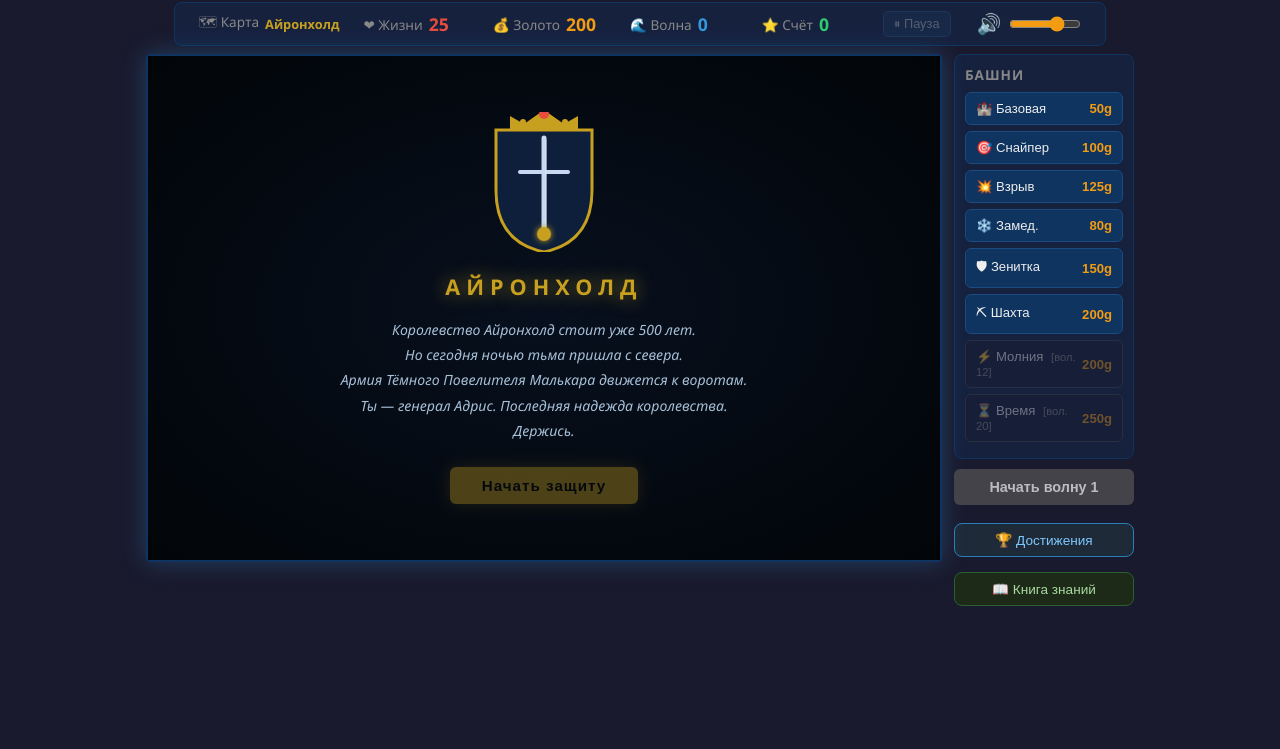
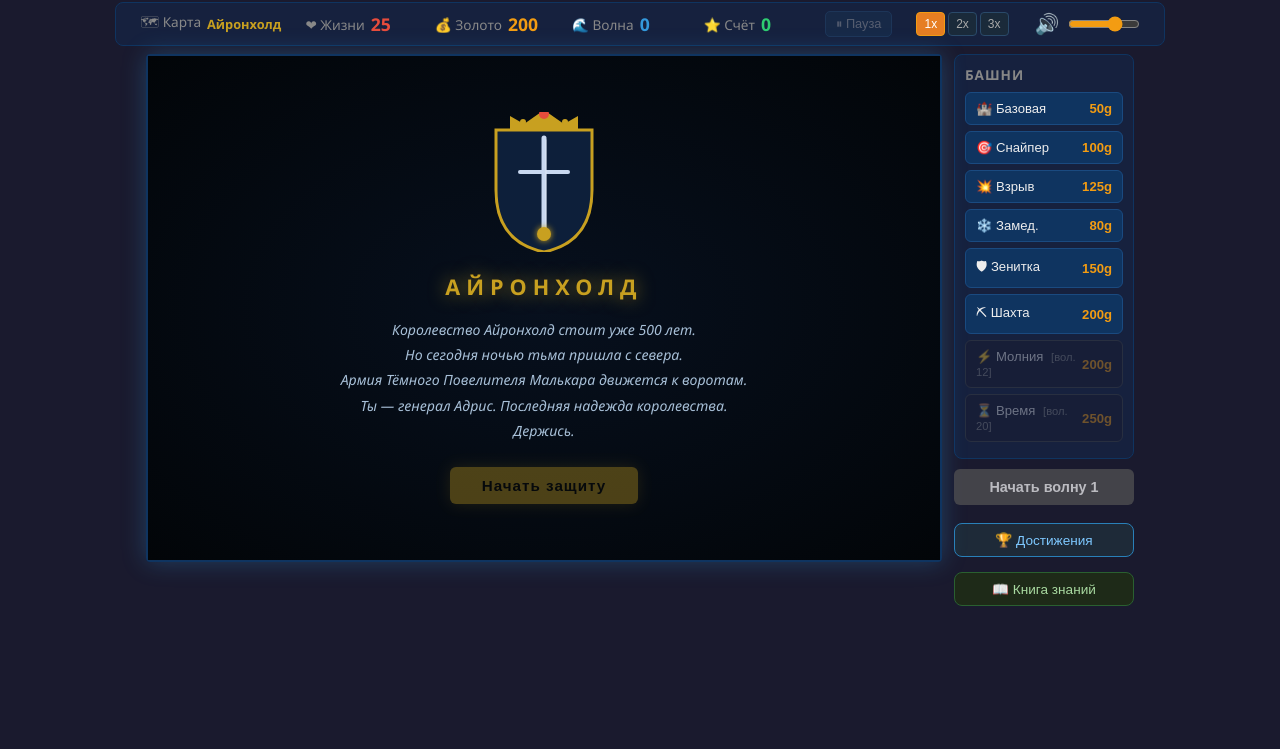
Before and after one commit to Helly3288/tower-defense-first-time, a plain HTML site: page index.html in a window 1280 px wide. Shown: the part 51-800 px from the top of the page. Drawn offline with Linux system fonts and the light colour scheme.

Commit message:
добавлено управление скоростью игры 1x 2x 3x

```diff
--- a/index.html
+++ b/index.html
@@ -143,6 +143,19 @@
     #pauseBtn:hover:not(:disabled) { background: #2a5a8a; color: #fff; }
     #pauseBtn:disabled { opacity: 0.35; cursor: not-allowed; }
     #pauseBtn.active { background: #27ae60; border-color: #2ecc71; color: #fff; }
+
+    .speed-btn {
+      padding: 4px 7px;
+      background: #1a2a3a;
+      color: #aaa;
+      border: 1px solid #2a4a6a;
+      border-radius: 4px;
+      cursor: pointer;
+      font-size: 0.75rem;
+      transition: background 0.1s, color 0.1s;
+    }
+    .speed-btn:hover { background: #2a4a6a; color: #fff; }
+    .speed-btn.active { background: #e67e22; border-color: #f39c12; color: #fff; }
 
     #startWave {
       width: 100%;
@@ -930,6 +943,11 @@
     <div class="hud-item">
       <button id="pauseBtn" disabled>⏸ Пауза</button>
     </div>
+    <div class="hud-item" style="display:flex;gap:3px;align-items:center">
+      <button class="speed-btn active" data-speed="1">1x</button>
+      <button class="speed-btn" data-speed="2">2x</button>
+      <button class="speed-btn" data-speed="3">3x</button>
+    </div>
   </div>
 
   <div id="main">
--- a/js/game.js
+++ b/js/game.js
@@ -196,6 +196,7 @@ class Game {
     this.snakes              = [];
     this._unlockNotified     = new Set();
     this.paused              = false;
+    this.gameSpeed           = 1;
     this._timeFreezeGlobalCD = 0;
     this.expertMode          = false;
 
@@ -366,6 +367,7 @@ class Game {
     this.gameOverTimer       = 0;
     this.autoWaveCountdown   = 0;
     this.paused              = false;
+    this.gameSpeed           = 1;
     this.healUsedCount       = 0;
     this.furyActive          = false;
     this.freezeActive        = false;
@@ -2003,7 +2005,7 @@ class Game {
     const tick = (now) => {
       const dt = Math.min((now - last) / 1000, 0.05);
       last = now;
-      this.update(dt);
+      for (let i = 0; i < this.gameSpeed; i++) this.update(dt);
       this.draw();
       requestAnimationFrame(tick);
     };
--- a/js/ui.js
+++ b/js/ui.js
@@ -84,6 +84,14 @@ class UI {
     // Pause button
     const pauseBtn = document.getElementById('pauseBtn');
     if (pauseBtn) pauseBtn.addEventListener('click', () => this.game.togglePause());
+
+    // Speed buttons
+    document.querySelectorAll('.speed-btn').forEach(btn => {
+      btn.addEventListener('click', () => {
+        this.game.gameSpeed = parseInt(btn.dataset.speed, 10);
+        this.updateSpeedBtns();
+      });
+    });
 
     // Achievement button
     document.getElementById('achBtn').addEventListener('click', () => this.game.achievements.showScreen());
@@ -187,6 +195,12 @@ class UI {
     btn.classList.toggle('active', this.game.paused);
   }
 
+  updateSpeedBtns() {
+    document.querySelectorAll('.speed-btn').forEach(btn => {
+      btn.classList.toggle('active', parseInt(btn.dataset.speed, 10) === this.game.gameSpeed);
+    });
+  }
+
   deselect() {
     this.selectedTowerType = null;
     Object.values(this.towerButtons).forEach(b => b.classList.remove('active'));
@@ -214,6 +228,7 @@ class UI {
     if (mapNameEl && this.game.currentMap) mapNameEl.textContent = this.game.currentMap.name;
     this.startBtn.disabled   = this.game.waveInProgress || !this.game.storyReady || this.game.victory;
     this.updatePauseBtn();
+    this.updateSpeedBtns();
     this.startBtn.textContent = this.game.waveInProgress
       ? `Волна ${this.game.wave}...`
       : `Начать волну ${this.game.wave + 1}`;
```
